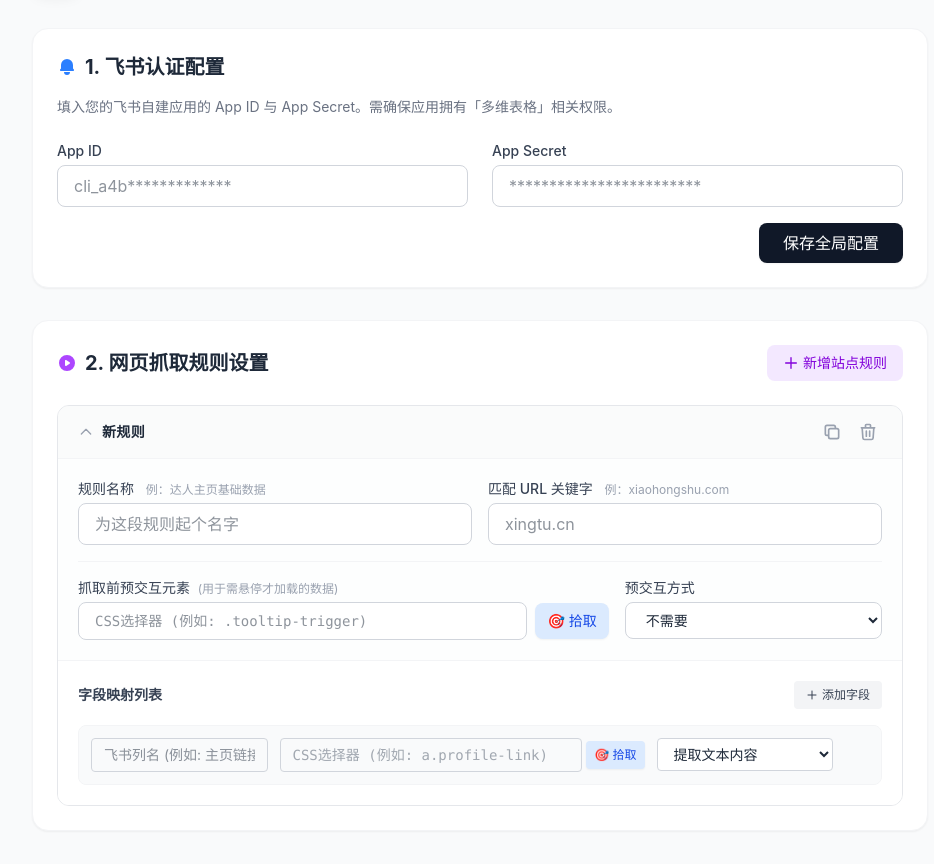
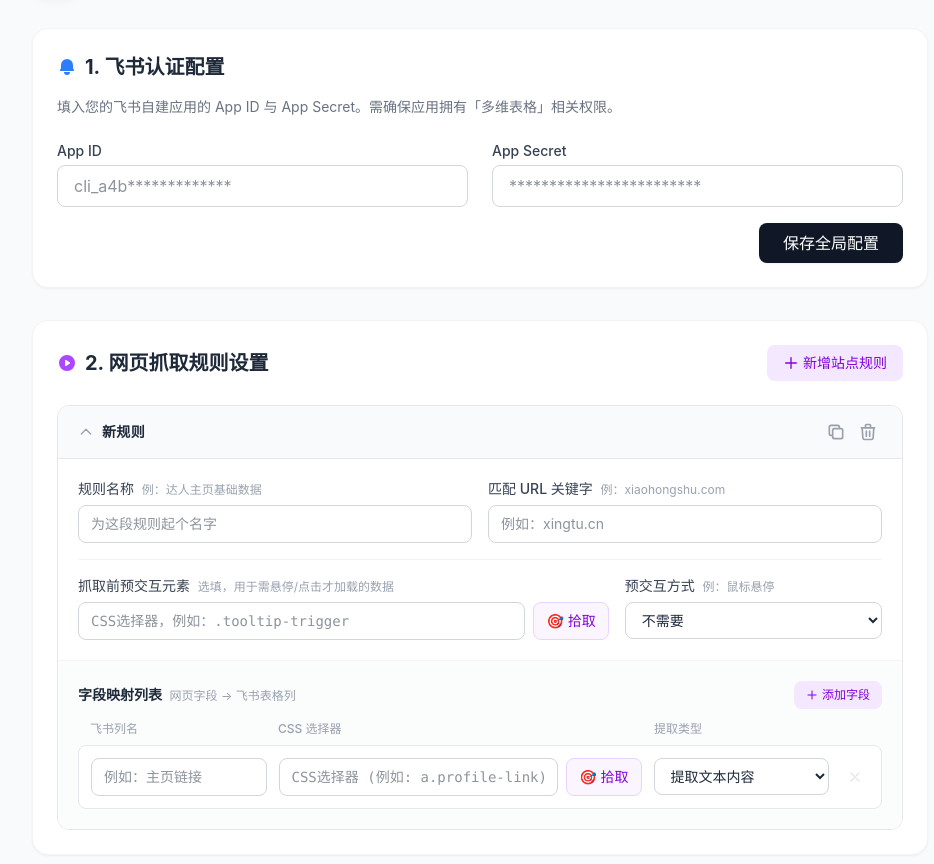
Before and after one commit to Tan2475/WEB-TO-FEISHU, a browser extension: page options/options.html in a window 1280 px wide. Shown: the part 100-964 px from the top of the page, without its empty margins (160-1094 px from the left). Drawn offline with Linux system fonts and the light colour scheme.

Commit message:
style(options): 统一规则块的视觉规范
- 底色体系：内容区由 bg-gray-50/30 改为纯白，灰底只保留折叠头与字段行；
  字段映射区改为「浅灰面板 + 白卡片行」的两级层次，去掉原先三层底色打架
- 控件统一：所有输入/下拉统一 px-3 py-2 / rounded-lg / 紫色 focus 环+border，
  消除字段行原先 px-3 py-1.5 / rounded 的尺寸差异
- 按钮统一：两处「拾取」按钮尺寸一致，且由蓝色改为规则块主色紫色（描边 chip）；
  「添加字段」与「新增站点规则」统一为同色系 chip
- 补齐信息：为「预交互方式」补充示例提示，label 提示统一为「例：xxx」格式
- 字段列表新增列头（飞书列名 / CSS 选择器 / 提取类型），与字段行栅格对齐
- 字段删除按钮由 hover 才显示改为常态弱化可见，与折叠头操作一致
- 仅样式改动，无 JS 逻辑变更

```diff
--- a/options/options.html
+++ b/options/options.html
@@ -72,44 +72,44 @@
   <template id="ruleTemplate">
     <div class="rule-block border border-gray-200 rounded-xl overflow-hidden transition-all hover:shadow-md relative bg-white">
       <!-- Header -->
-      <div class="rule-header flex items-center justify-between py-3 px-5 bg-gray-50/80 border-b border-gray-100 cursor-pointer select-none hover:bg-gray-100 transition-colors">
-        <div class="font-semibold text-gray-800 flex items-center space-x-2">
-          <svg class="w-4 h-4 text-gray-400 toggle-icon transition-transform rotate-180" fill="none" stroke="currentColor" viewBox="0 0 24 24"><path stroke-linecap="round" stroke-linejoin="round" stroke-width="2" d="M19 9l-7 7-7-7"></path></svg>
-          <span class="rule-header-title text-sm tracking-wide">新规则</span>
+      <div class="rule-header flex items-center justify-between py-3 px-5 bg-gray-50 border-b border-gray-200 cursor-pointer select-none hover:bg-gray-100 transition-colors">
+        <div class="font-semibold text-gray-800 flex items-center space-x-2 min-w-0">
+          <svg class="w-4 h-4 text-gray-400 toggle-icon transition-transform rotate-180 shrink-0" fill="none" stroke="currentColor" viewBox="0 0 24 24"><path stroke-linecap="round" stroke-linejoin="round" stroke-width="2" d="M19 9l-7 7-7-7"></path></svg>
+          <span class="rule-header-title text-sm tracking-wide truncate">新规则</span>
         </div>
-        <div class="flex items-center space-x-2" onclick="event.stopPropagation()">
-          <button class="copy-rule-btn text-gray-400 hover:text-blue-500 transition cursor-pointer p-1" title="复制规则">
+        <div class="flex items-center space-x-1 shrink-0" onclick="event.stopPropagation()">
+          <button class="copy-rule-btn text-gray-400 hover:text-purple-600 hover:bg-white rounded-lg transition cursor-pointer p-1" title="复制规则">
             <svg class="w-5 h-5" fill="none" stroke="currentColor" viewBox="0 0 24 24"><path stroke-linecap="round" stroke-linejoin="round" stroke-width="2" d="M8 16H6a2 2 0 01-2-2V6a2 2 0 012-2h8a2 2 0 012 2v2m-6 12h8a2 2 0 002-2v-8a2 2 0 00-2-2h-8a2 2 0 00-2 2v8a2 2 0 002 2z"></path></svg>
           </button>
-          <button class="delete-rule-btn text-gray-400 hover:text-red-500 transition cursor-pointer p-1" title="删除规则">
+          <button class="delete-rule-btn text-gray-400 hover:text-red-500 hover:bg-white rounded-lg transition cursor-pointer p-1" title="删除规则">
             <svg class="w-5 h-5" fill="none" stroke="currentColor" viewBox="0 0 24 24"><path stroke-linecap="round" stroke-linejoin="round" stroke-width="2" d="M19 7l-.867 12.142A2 2 0 0116.138 21H7.862a2 2 0 01-1.995-1.858L5 7m5 4v6m4-6v6m1-10V4a1 1 0 00-1-1h-4a1 1 0 00-1 1v3M4 7h16"></path></svg>
           </button>
         </div>
       </div>
 
-      <div class="rule-content bg-gray-50/30">
-        <div class="p-5 border-b border-gray-100">
+      <div class="rule-content bg-white">
+        <div class="p-5 space-y-4">
         <div class="grid grid-cols-1 md:grid-cols-2 gap-4">
           <div>
-            <label class="block text-sm font-medium text-gray-700 mb-1">规则名称 <span class="text-xs text-gray-400 font-normal ml-2">例：达人主页基础数据</span></label>
-            <input type="text" class="rule-name w-full px-4 py-2 bg-white border border-gray-300 rounded-lg focus:ring-2 focus:ring-purple-500 outline-hidden" placeholder="为这段规则起个名字">
+            <label class="block text-sm font-medium text-gray-700 mb-1.5">规则名称 <span class="text-xs text-gray-400 font-normal ml-1">例：达人主页基础数据</span></label>
+            <input type="text" class="rule-name w-full px-3 py-2 text-sm bg-white border border-gray-300 rounded-lg focus:ring-2 focus:ring-purple-500 focus:border-purple-500 outline-hidden transition" placeholder="为这段规则起个名字">
           </div>
           <div>
-            <label class="block text-sm font-medium text-gray-700 mb-1">匹配 URL 关键字 <span class="text-xs text-gray-400 font-normal ml-2">例：xiaohongshu.com</span></label>
-            <input type="text" class="rule-url w-full px-4 py-2 bg-white border border-gray-300 rounded-lg focus:ring-2 focus:ring-purple-500 outline-hidden" placeholder="xingtu.cn">
+            <label class="block text-sm font-medium text-gray-700 mb-1.5">匹配 URL 关键字 <span class="text-xs text-gray-400 font-normal ml-1">例：xiaohongshu.com</span></label>
+            <input type="text" class="rule-url w-full px-3 py-2 text-sm bg-white border border-gray-300 rounded-lg focus:ring-2 focus:ring-purple-500 focus:border-purple-500 outline-hidden transition" placeholder="例如：xingtu.cn">
           </div>
         </div>
-        <div class="mt-4 pt-4 border-t border-gray-100 grid grid-cols-1 md:grid-cols-3 gap-4">
+        <div class="pt-4 border-t border-gray-100 grid grid-cols-1 md:grid-cols-3 gap-4">
           <div class="md:col-span-2">
-            <label class="block text-sm font-medium text-gray-700 mb-1">抓取前预交互元素 <span class="text-xs text-gray-400 font-normal ml-1">(用于需悬停才加载的数据)</span></label>
+            <label class="block text-sm font-medium text-gray-700 mb-1.5">抓取前预交互元素 <span class="text-xs text-gray-400 font-normal ml-1">选填，用于需悬停/点击才加载的数据</span></label>
             <div class="flex items-center space-x-2">
-              <input type="text" class="rule-pre-selector flex-1 px-4 py-2 bg-white border border-gray-300 rounded-lg focus:ring-2 focus:ring-purple-500 outline-hidden font-mono text-sm" placeholder="CSS选择器 (例如: .tooltip-trigger)">
-              <button type="button" class="pick-pre-btn bg-blue-100 text-blue-700 hover:bg-blue-200 px-3 py-2 rounded-lg transition shadow-xs text-sm font-medium whitespace-nowrap" title="在网页上点击选取目标元素">🎯 拾取</button>
+              <input type="text" class="rule-pre-selector flex-1 min-w-0 px-3 py-2 text-sm bg-white border border-gray-300 rounded-lg focus:ring-2 focus:ring-purple-500 focus:border-purple-500 outline-hidden transition font-mono" placeholder="CSS选择器，例如：.tooltip-trigger">
+              <button type="button" class="pick-pre-btn shrink-0 bg-purple-50 text-purple-700 hover:bg-purple-100 border border-purple-200 px-3 py-2 rounded-lg transition text-sm font-medium whitespace-nowrap" title="在网页上点击选取目标元素">🎯 拾取</button>
             </div>
           </div>
           <div>
-            <label class="block text-sm font-medium text-gray-700 mb-1">预交互方式</label>
-            <select class="rule-pre-type w-full px-4 py-2 bg-white border border-gray-300 rounded-lg focus:ring-2 focus:ring-purple-500 outline-hidden text-sm">
+            <label class="block text-sm font-medium text-gray-700 mb-1.5">预交互方式 <span class="text-xs text-gray-400 font-normal ml-1">例：鼠标悬停</span></label>
+            <select class="rule-pre-type w-full px-3 py-2 text-sm bg-white border border-gray-300 rounded-lg focus:ring-2 focus:ring-purple-500 focus:border-purple-500 outline-hidden transition">
               <option value="">不需要</option>
               <option value="hover">鼠标悬停 (Hover)</option>
               <option value="click">鼠标点击 (Click)</option>
@@ -118,15 +118,25 @@
         </div>
       </div>
 
-      <div class="p-5 bg-white">
-        <div class="flex items-center justify-between mb-4">
-          <h3 class="text-sm font-bold text-gray-700">字段映射列表</h3>
-          <button class="add-field-btn text-xs bg-gray-100 hover:bg-gray-200 text-gray-700 px-3 py-1.5 rounded flex items-center transition">
+      <div class="p-5 border-t border-gray-100 bg-gray-50/60">
+        <div class="flex items-center justify-between mb-3">
+          <h3 class="text-sm font-semibold text-gray-800">字段映射列表 <span class="text-xs text-gray-400 font-normal ml-1">网页字段 → 飞书表格列</span></h3>
+          <button class="add-field-btn text-xs bg-purple-100 text-purple-700 hover:bg-purple-200 px-3 py-1.5 rounded-lg flex items-center font-medium transition">
             <svg class="w-3 h-3 mr-1" fill="none" stroke="currentColor" viewBox="0 0 24 24"><path stroke-linecap="round" stroke-linejoin="round" stroke-width="2" d="M12 4v16m8-8H4"></path></svg> 添加字段
           </button>
         </div>
 
-        <div class="fields-container space-y-3">
+        <!-- Column headers (aligned with field rows) -->
+        <div class="flex items-center space-x-3 px-3 mb-2">
+          <div class="flex-1 grid grid-cols-12 gap-3 text-xs font-medium text-gray-400">
+            <div class="col-span-3">飞书列名</div>
+            <div class="col-span-6">CSS 选择器</div>
+            <div class="col-span-3">提取类型</div>
+          </div>
+          <div class="w-7 shrink-0"></div>
+        </div>
+
+        <div class="fields-container space-y-2">
           <!-- Fields will be injected here -->
         </div>
       </div>
@@ -135,17 +145,17 @@
   </template>
 
   <template id="fieldTemplate">
-    <div class="field-item flex items-center space-x-3 bg-gray-50 p-3 rounded-lg border border-gray-100 group">
-      <div class="flex-1 grid grid-cols-12 gap-3">
+    <div class="field-item flex items-center space-x-3 bg-white p-3 rounded-lg border border-gray-200 transition-colors hover:border-gray-300 group">
+      <div class="flex-1 min-w-0 grid grid-cols-12 gap-3">
         <div class="col-span-3">
-          <input type="text" class="field-name w-full text-sm px-3 py-1.5 border border-gray-300 rounded focus:ring-2 focus:ring-purple-500 outline-hidden" placeholder="飞书列名 (例如: 主页链接)">
+          <input type="text" class="field-name w-full px-3 py-2 text-sm bg-white border border-gray-300 rounded-lg focus:ring-2 focus:ring-purple-500 focus:border-purple-500 outline-hidden transition" placeholder="例如：主页链接">
         </div>
-        <div class="col-span-6 flex items-center space-x-1">
-          <input type="text" class="field-selector flex-1 text-sm px-3 py-1.5 border border-gray-300 rounded focus:ring-2 focus:ring-purple-500 outline-hidden font-mono text-gray-600" placeholder="CSS选择器 (例如: a.profile-link)">
-          <button type="button" class="pick-field-btn bg-blue-100 text-blue-700 hover:bg-blue-200 px-2 py-1.5 rounded transition shadow-xs text-xs font-medium whitespace-nowrap" title="在网页上点击选取目标元素">🎯 拾取</button>
+        <div class="col-span-6 flex items-center space-x-2">
+          <input type="text" class="field-selector flex-1 min-w-0 px-3 py-2 text-sm bg-white border border-gray-300 rounded-lg focus:ring-2 focus:ring-purple-500 focus:border-purple-500 outline-hidden transition font-mono" placeholder="CSS选择器，例如：a.profile-link">
+          <button type="button" class="pick-field-btn shrink-0 bg-purple-50 text-purple-700 hover:bg-purple-100 border border-purple-200 px-3 py-2 rounded-lg transition text-sm font-medium whitespace-nowrap" title="在网页上点击选取目标元素">🎯 拾取</button>
         </div>
         <div class="col-span-3">
-          <select class="field-type w-full text-sm px-3 py-1.5 border border-gray-300 rounded focus:ring-2 focus:ring-purple-500 outline-hidden bg-white">
+          <select class="field-type w-full px-3 py-2 text-sm bg-white border border-gray-300 rounded-lg focus:ring-2 focus:ring-purple-500 focus:border-purple-500 outline-hidden transition">
             <option value="text">提取文本内容</option>
             <option value="href">提取链接 (href)</option>
             <option value="src">提取图片 (src)</option>
@@ -155,7 +165,7 @@
           </select>
         </div>
       </div>
-      <button class="delete-field-btn text-gray-300 hover:text-red-500 transition opacity-0 group-hover:opacity-100 p-1">
+      <button class="delete-field-btn shrink-0 text-gray-300 hover:text-red-500 hover:bg-red-50 rounded-lg transition p-1.5 opacity-60 group-hover:opacity-100" title="删除字段">
         <svg class="w-4 h-4" fill="none" stroke="currentColor" viewBox="0 0 24 24"><path stroke-linecap="round" stroke-linejoin="round" stroke-width="2" d="M6 18L18 6M6 6l12 12"></path></svg>
       </button>
     </div>
```
Also changed, not shown: dist/tailwind.css.
